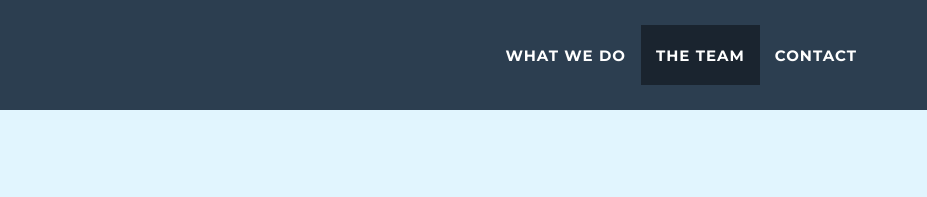
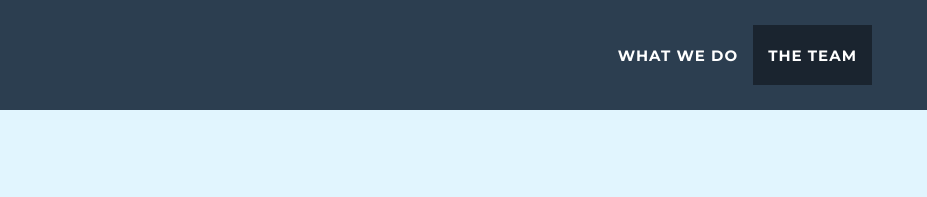
Before and after one commit to KostyaDanovsky/rojkiby, a website: page index.html in a window 1280 px wide. Shown: the top 197 px of the page, 353-1280 px from the left. Drawn offline with nearby package versions, Linux system fonts and the light colour scheme.

Commit message:
hide contact navigation

```diff
--- a/index.html
+++ b/index.html
@@ -84,9 +84,9 @@
                     <li class="page-scroll">
                         <a href="#about">The Team</a>
                     </li>
-                    <li class="page-scroll">
-                        <a href="#contact">Contact</a>
-                    </li>
+                    <!--<li class="page-scroll">-->
+                        <!--<a href="#contact">Contact</a>-->
+                    <!--</li>-->
                 </ul>
             </div>
             <!-- /.navbar-collapse -->
```
